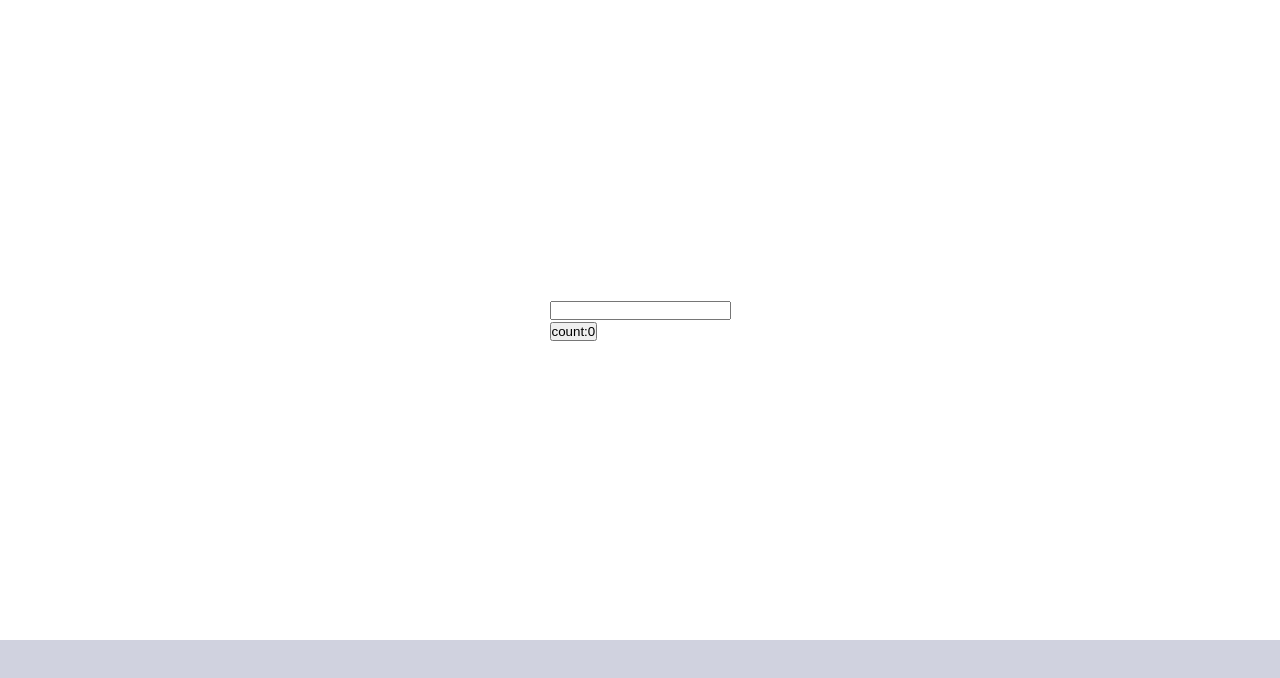
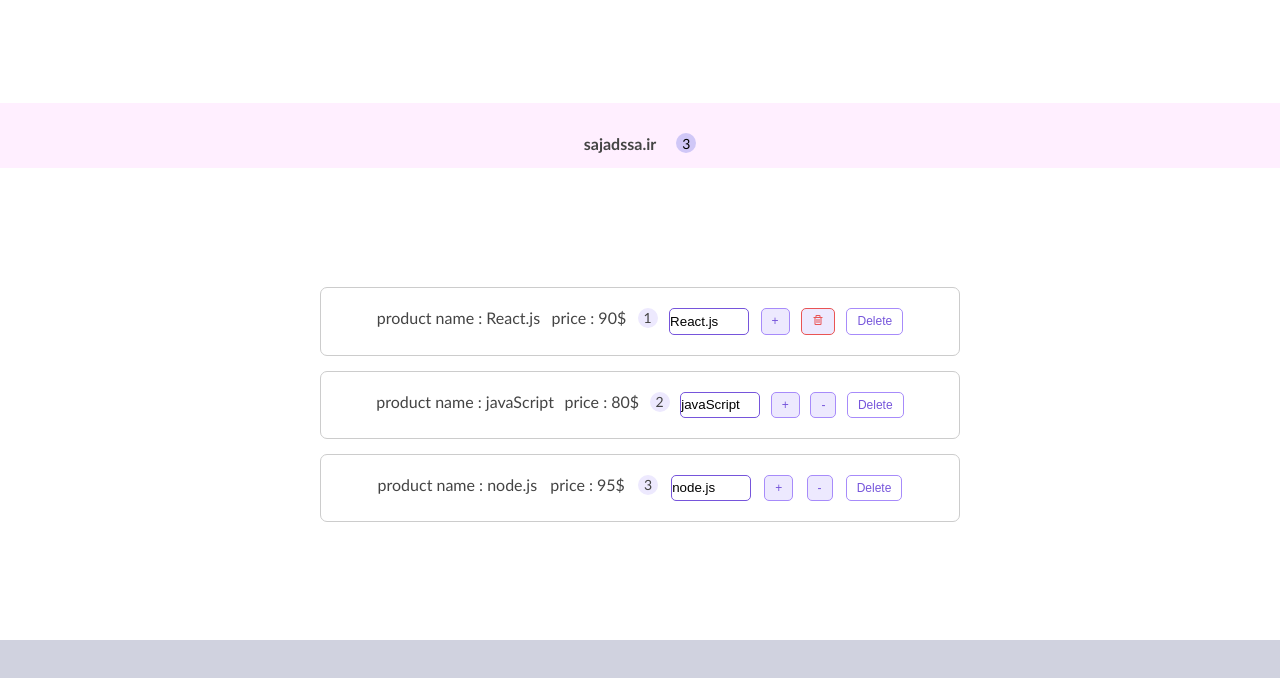
Before and after one commit to Sajadssa/React.js, a React (Create React App) app in the folder first-app/: page / in a window 1280 px wide. Shown: the top 678 px of the page. Built offline with nearby package versions, Linux system fonts and the light colour scheme.

Commit message:
new changes

```diff
--- a/first-app/src/App.js
+++ b/first-app/src/App.js
@@ -6,14 +6,18 @@ import CounterClass from "./component/ClassCounter";
 import HookArray from "./component/HookArray";
 import HookCounter from "./component/HookCounter";
 import HookObject from "./component/HookObject";
-// import Product from "./component/Product/Product";
+import Product from "./component/Product/Product";
 //import app.css file
 import './App.css';
+
 import ProductList from "./component/ProductList/ProductList";
 // import ProductList from "./component/Product/ProductList";
 import Navbar from './component/Navbar/navBar';
 import ClassCounters from "./component/ClassCounters";
 import FunctionalCounter from "./component/FunctionalCounter";
+import ClassTimer from "./component/ClassTimer";
+import FunctionalTimer from "./component/FunctionalTimer";
+import Wrapper from "./component/hoc/Wrapper";
 
 //develop component with class
 // this way have a one method call named render
@@ -26,14 +30,15 @@ class App extends React.Component  {
 //error in map method is:
 //Each child in a list should have a unique "key"
 //for solve the problem we can use concept key{id}
-//  state = {
-//     products: [
-//       { title: "React.js", price: "90$", id: 1, quantity: 1 },
-//       { title: "javaScript", price: "80$", id: 2, quantity: 2 },
-//       { title: "node.js", price: "95$", id: 3, quantity: 3 },
-//     ],
-//     // count:0,
-//   };
+ state = {
+    products: [
+      { title: "React.js", price: "90$", id: 1, quantity: 1 },
+      { title: "javaScript", price: "80$", id: 2, quantity: 2 },
+      { title: "node.js", price: "95$", id: 3, quantity: 3 },
+    ],
+    // count:0,
+    // isShow:true,
+  };
 
 //event handler
   removeHandler = (id) => {
@@ -136,12 +141,12 @@ class App extends React.Component  {
 
 
   // };
-  // countHandler = (id) => {
-  //   // console.log('count clicked', this);
-  //   this.setState({ count: this.state.count + 1 });
-  //   console.log('count clicked', id);
+  countHandler = (id) => {
+    // console.log('count clicked', this);
+    this.setState({ count: this.state.count + 1 });
+    console.log('count clicked', id);
 
-  // };
+  };
   componentDidMount() {
     // console.log('app.js componentDidMount');
    }
@@ -152,26 +157,23 @@ class App extends React.Component  {
 
   render() {
     // console.log('app.js render');
+    console.log(this.props);
     return (
-      <div className='Container' id="title">
-        {/* <button onClick={()=>this.setState({count:this.state.count+1})}>
-          count:{this.state.count}
-        </button> */}
-        {/* <h1>Shopping sajad </h1>
-        <Navbar totalItems={this.state.products.filter(p=>p.quantity>0).length}/>
+      <>
+
+<Navbar totalItems={this.state.products.filter(p=>p.quantity>0).length}
+
+/>
         <ProductList products={this.state.products}
         onRemove={this.removeHandler}
         onIncrement={this.incrementHandler}
         onChange={this.changeHandler}
-        onDecrement={this.decrementHandler} */}
-
-        {/* /> */}
-
-{/* <ClassCounters /> */}
-<FunctionalCounter />
+        onDecrement={this.decrementHandler}
+/>
 
 
-      </div>
+      </>
+
 
 
     );
@@ -256,4 +258,4 @@ class App extends React.Component  {
 
 //   </div>)
 // }
-export default App;
+export default Wrapper(App,"Container");
--- /dev/null
+++ b/first-app/src/component/ClassTimer.jsx
@@ -0,0 +1,31 @@
+import React, { Component } from 'react';
+
+class ClassTimer extends Component {
+
+    state = { count:0 };
+    //When cdm set timer interval
+    componentDidMount() {
+        //set interval
+       this.myTimer= setInterval(()=>{
+            console.log('hi sajad');
+            this.setState({count:this.state.count+1});
+
+        },1000);
+
+    };
+//when execution cwum clean up interval
+    componentWillUnmount() {
+        console.log('componentWillUnmount');
+        clearInterval(this.myTimer);
+    }
+
+    render() {
+        return (
+            <div>class interval</div>
+
+
+        );
+    }
+}
+
+export default ClassTimer;
--- a/first-app/src/component/FunctionalCounter.jsx
+++ b/first-app/src/component/FunctionalCounter.jsx
@@ -10,6 +10,7 @@ const FunctionalCounter = () => {
     return (
 
         <div>
+
 
         <input type="text" onChange={(e)=>setName(e.target.value)} value={name} />
         <p >{name} </p>
--- /dev/null
+++ b/first-app/src/component/FunctionalTimer.jsx
@@ -0,0 +1,23 @@
+import { useEffect, useState } from "react";
+
+const FunctionalTimer = () => {
+    const [count, setCount]=useState(0);
+    useEffect(()=>{
+        const interval=setInterval(()=>{
+            console.log('hi sajad ssa');
+            setCount(count+1);
+        }, 1000);
+
+        return()=>{
+            clearInterval(interval);
+        }
+
+    });
+    return (
+        <div>
+timer is interval
+        </div>
+      );
+}
+
+export default FunctionalTimer;
--- a/first-app/src/component/Product/Product.js
+++ b/first-app/src/component/Product/Product.js
@@ -1,5 +1,5 @@
 // import product.css
-// import './product.css';
+import './product.module.css';
 // import produce.modular.css;
 // import React,{Component} from 'react';
 
--- a/first-app/src/component/ProductList/ProductList.js
+++ b/first-app/src/component/ProductList/ProductList.js
@@ -58,7 +58,7 @@ class ProductList extends Component {
             <Product
               // name={product.title}
               // price={product.price}
-              // key={index}
+              key={index}
               product={product}
               onDelete={() => onRemove(product.id)}
               OnIncrement={() => onIncrement(product.id)}
--- /dev/null
+++ b/first-app/src/component/hoc/Wrapper.js
@@ -0,0 +1,26 @@
+
+//function: input=>process=>output
+
+
+//hoc:stand of higher order component: input:component=>process=>new component
+
+//why different between input and out components? to share logic(functionality) between components
+// const Wrapper=(props)=>{
+//     return <div className={props.class}>{props.children}</div>
+
+// }
+// export default Wrapper;
+const Wrapper=(WrapperdComponent,className)=>{
+    return(props)=>{
+        console.log(props);
+
+    return (
+    <div className={className}>
+
+   <WrapperdComponent {...props}/>
+
+    </div>);
+    }
+
+}
+export default Wrapper;
```
Also changed, not shown: first-app/src/index.js (+5 -5 lines).
